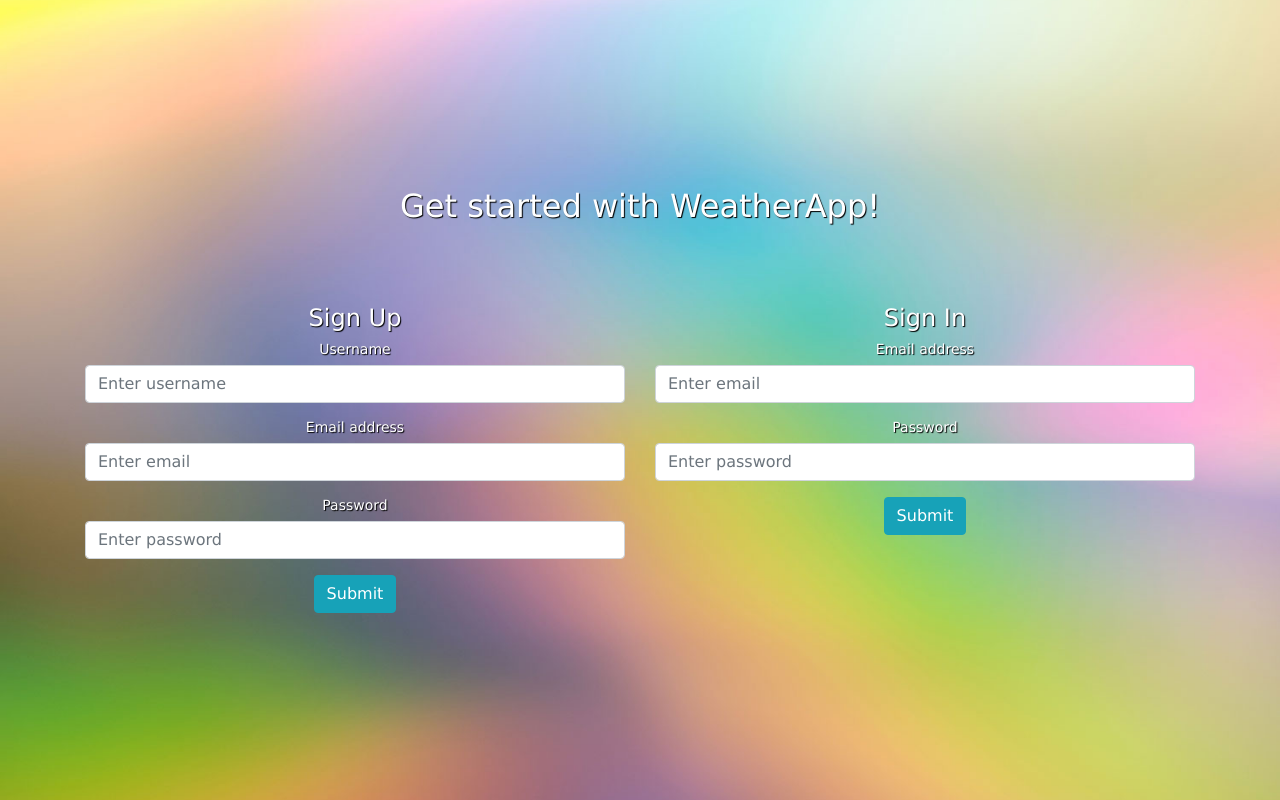
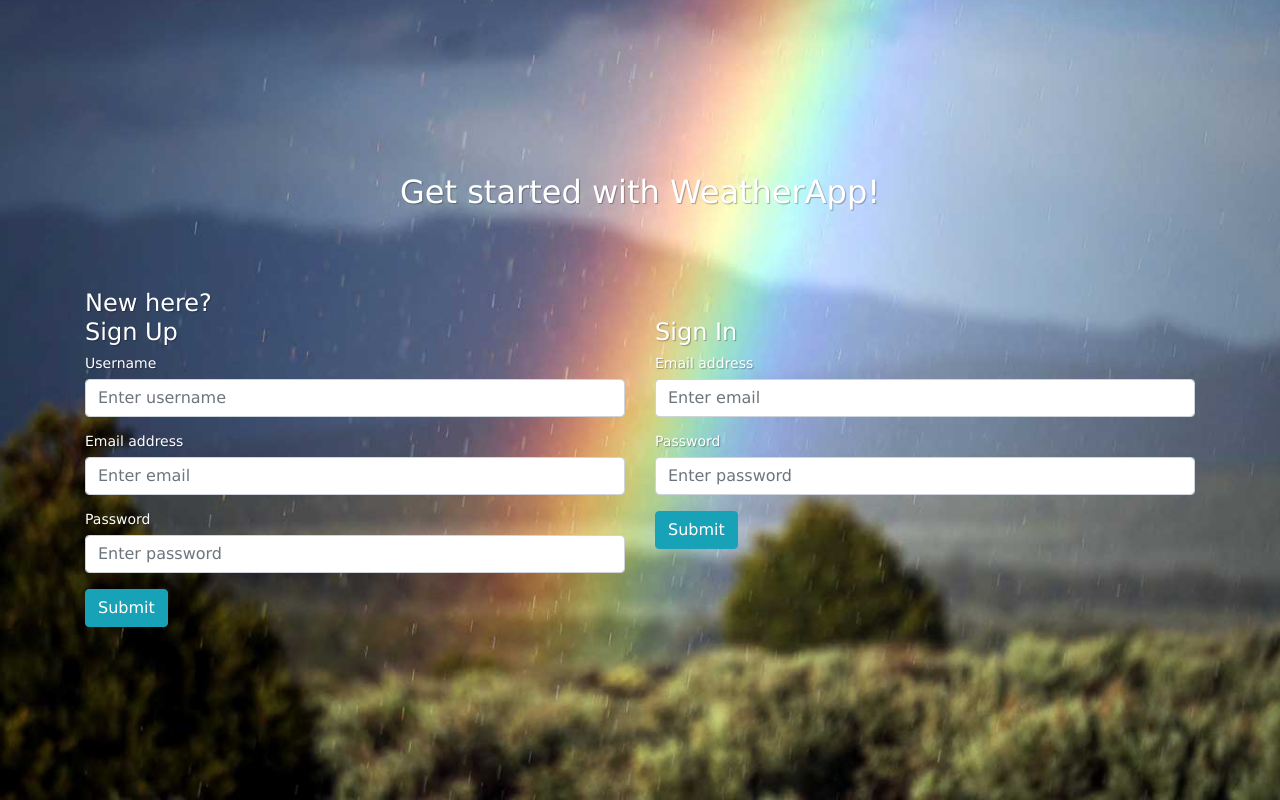
Before and after one commit to weblaetitia/project-weatherApp, a Node server app: page / in a window 1280 px wide. Run offline with Node 20, Linux system fonts and the light colour scheme; some libraries are stand-ins or nearby versions.

Commit message:
some design changes in front page

```diff
--- a/public/stylesheets/style.css
+++ b/public/stylesheets/style.css
@@ -1,5 +1,4 @@
 body {
-
   font: 14px "Lucida Grande", Helvetica, Arial, sans-serif;
 }
 
@@ -12,29 +11,18 @@
   color:#ffc107;
 }
 
-.logout {
-  margin-left: auto;
-  margin-right: 15px;
-}
-
-
-
 .home {
   background-image: url('../images/weather.jpg');
-  background-position: center;
+  background-position: center center;
   background-size: cover;
   background-repeat: no-repeat;
-
   color: #FFFFFF;
-  text-shadow: 1px 1px 1px black;
-  padding-top: 20px;
-  padding-bottom: 20px;
-  min-height: 100vh;
+  text-shadow: 1px 1px 1px rgba(0, 0, 0, 0.3);
+  height: 100vh;
   display: flex;
   align-items: center;
   justify-content: center;
 }
-
 
 .navItem{
   margin-bottom: 10px;
--- a/views/login.ejs
+++ b/views/login.ejs
@@ -19,11 +19,8 @@
           </div>
 
           <!-- SIGN UP AREA -->
-          <div class="col-12 col-sm-6 text-center">
-
-            <div class="formArea">
-              <h4 class="titleForm">Sign Up</h4>
-
+          <div class="col-12 col-sm-6">
+            <h4 class="titleForm">New here?<br>Sign Up</h4>
               <form action="/users/sign-up" method="POST">
                 <div class="form-group">
                   <label for="username">Username</label>
@@ -31,25 +28,22 @@
                 </div>
                 <div class="form-group">
                   <label for="email">Email address</label>
-                  <input id="email" name="email" type="email" class="form-control" aria-describedby="emailHelp" placeholder="Enter email">
+                  <!-- to inprove: put a type="search" and check if email with JS -->
+                  <input id="email" name="email" type="email" class="form-control" placeholder="Enter email">
                 </div>
                 <div class="form-group">
+                  <!-- first hidden password input to disable autocomplete on second input (real one) -->
+                  <input type="password" style="width: 0;height: 0; visibility: hidden;position:absolute;left:0;top:0;"/>
                   <label for="password">Password</label>
-                  <input id="password" name="password" type="password" class="form-control"  placeholder="Enter password">
+                  <input id="password" name="password" type="password" class="form-control"  placeholder="Enter password" autocomplete="off" value="">
                 </div>
                 <button type="submit" class="btn btn-info">Submit</button>
               </form>
-            </div>
-
           </div>
 
           <!-- SIGN IN AREA -->
-          <div class="col-12 col-sm-6 text-center">
-
-            <div class="formArea">
-
-              <h4 class="titleForm">Sign In</h4>
-
+          <div class="col-12 col-sm-6">
+            <h4 class="titleForm">&nbsp;<br>Sign In</h4>
               <form action="/users/sign-in" method="POST">
                 <div class="form-group">
                   <label for="email2">Email address</label>
@@ -59,12 +53,8 @@
                   <label for="password2">Password</label>
                   <input id="password2" name="password" type="password" class="form-control" placeholder="Enter password">
                 </div>
-
                 <button type="submit" class="btn btn-info">Submit</button>
               </form>
-
-            </div>
-
           </div>
 
         </div>
```
Also changed, not shown: public/images/weather.jpg.
